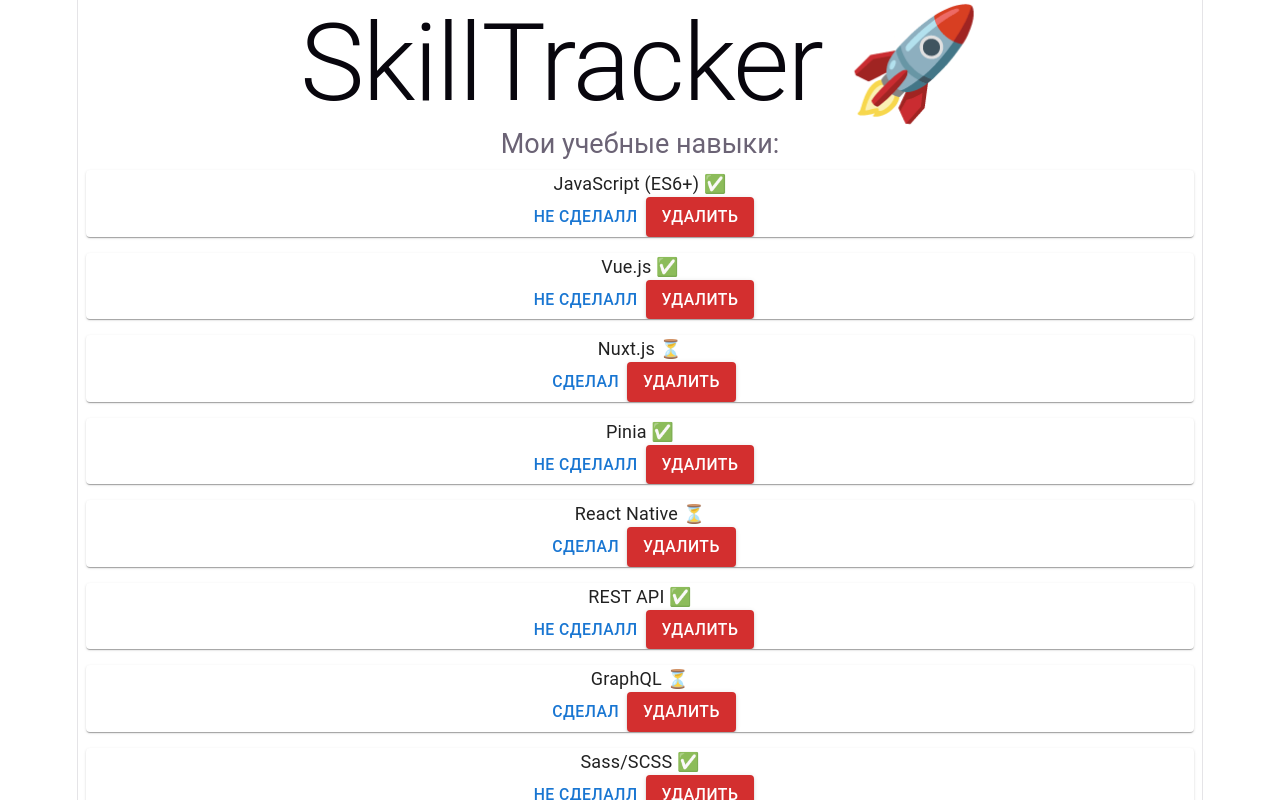
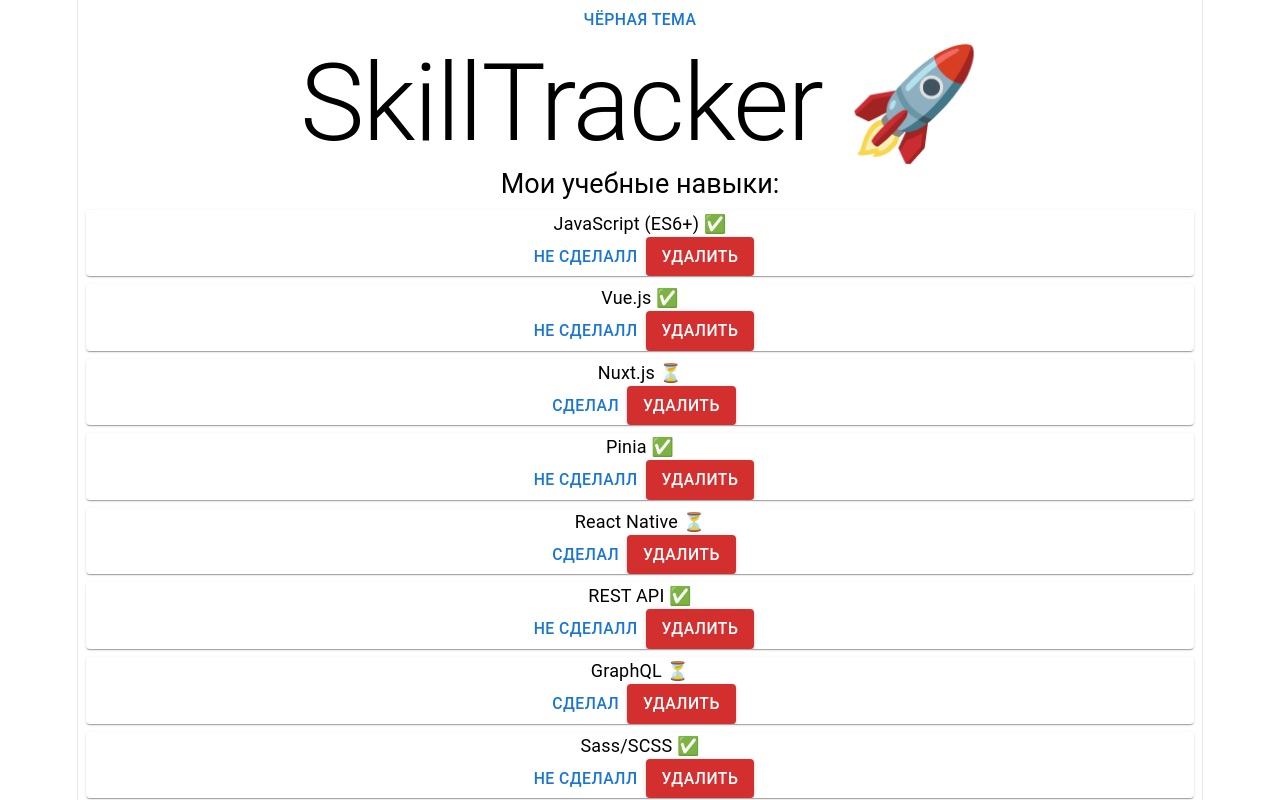
Before and after one commit to Kirill8224/redux, a React (Vite) app: page / in a window 1280 px wide. Shown: the top 800 px of the page. Built offline with nearby package versions, Linux system fonts and the light colour scheme.

Commit message:
add theme(useState)

```diff
--- a/src/SkillsUI/Skills.tsx
+++ b/src/SkillsUI/Skills.tsx
@@ -1,19 +1,25 @@
 import { Typography, Card, TextField, Button } from "@mui/material";
 import { useAppSelector, useAppDispatch } from "../skills/hooks";
 import { SkillAdd, SkillDel, LearnedChange } from "../skills/skillSlise";
+import { useState } from "react";
 export function SkillsUI(){
     const Skills= useAppSelector((state)=> state.Skills.items)
     const dispath= useAppDispatch()
+    const [theme, setTheme]= useState<'white' | 'black'>('white')
+    let themeColor: 'white' | 'black'= theme === 'white' ? 'black' : 'white'
     let additem: string
-    return(<>
-    <Typography sx={{alignItems: 'center'}} variant="h1">SkillTracker 🚀</Typography>
+    return(
+    <div style={{backgroundColor: theme, color: themeColor}}>
+    <Button onClick={()=>{setTheme(theme === 'white' ? 'black' : 'white')}}>{theme === 'white'? 'чёрная тема' : 'белая тема'}</Button>
+    <Typography sx={{alignItems: 'center', color: themeColor}} variant="h1">SkillTracker 🚀</Typography>
     <Typography sx={{alignItems: 'center'}} variant="h5">Мои учебные навыки:</Typography>
-    {Skills.map((skill, index)=><Card sx={{m: 1}} key={index}>
+    {Skills.map((skill, index)=><Card sx={{m: 1, backgroundColor: theme, color: themeColor}} key={index}>
         <Typography>{skill.title} {skill.isLearned ? ' ✅' : '⏳'}</Typography>
         <Button onClick={()=>{dispath(LearnedChange(skill.id))}}>{skill.isLearned ? 'не сделалл' : 'сделал'}</Button>
         <Button variant="contained" color="error" onClick={()=>{dispath(SkillDel(skill.id))}}>удалить</Button>
     </Card>)}
     <TextField  onChange={(e)=>{additem= e.target.value}} label='новый навык' placeholder="минимум 5 символов"></TextField>
     <Button variant="contained" color='success' onClick={()=>{dispath(SkillAdd(additem))}}>добавить</Button>
-    </>)
+    </div>
+    )
 }
```
Also changed, not shown: 2 other files (tests, documents, lock files or other folders).
